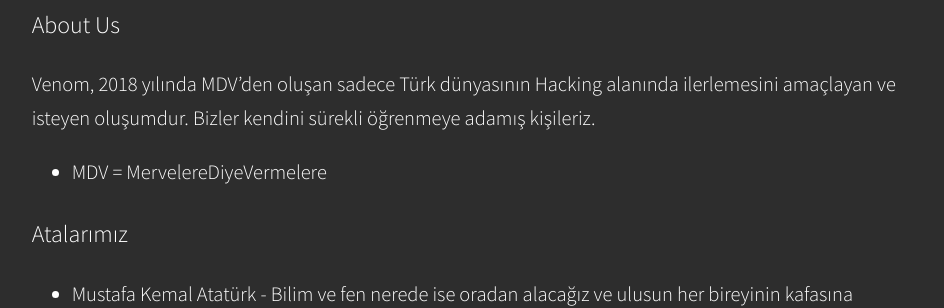
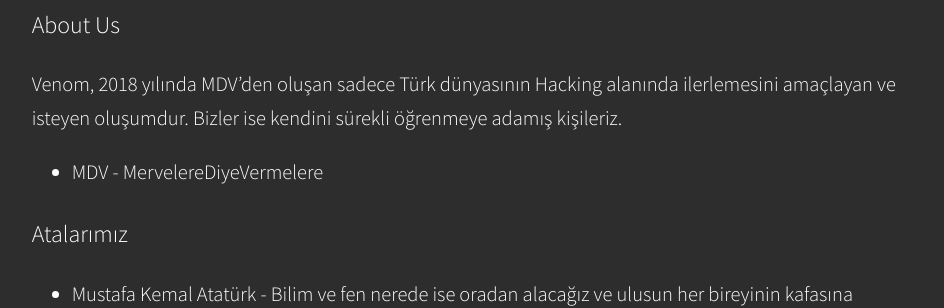
Before and after one commit to uglyvenom/uglyvenom.github.io, a Jekyll site: the page built from about.md, in a window 1280 px wide. Shown: the part 311-619 px from the top of the page, without its empty margins (168-1112 px from the left). Built offline with Jekyll 4.4.1, drawn with Linux system fonts in a browser that asks for light colours.

Commit message:
Update about.md

```diff
--- a/about.md
+++ b/about.md
@@ -4,9 +4,9 @@
 
 ### About Us
 
-Venom, 2018 yılında MDV'den oluşan sadece Türk dünyasının Hacking alanında ilerlemesini amaçlayan ve isteyen oluşumdur. Bizler kendini sürekli öğrenmeye adamış kişileriz.
+Venom, 2018 yılında MDV'den oluşan sadece Türk dünyasının Hacking alanında ilerlemesini amaçlayan ve isteyen oluşumdur. Bizler ise kendini sürekli öğrenmeye adamış kişileriz.
 
-- MDV = MervelereDiyeVermelere
+- MDV - MervelereDiyeVermelere
 
 ### Atalarımız
 
```
